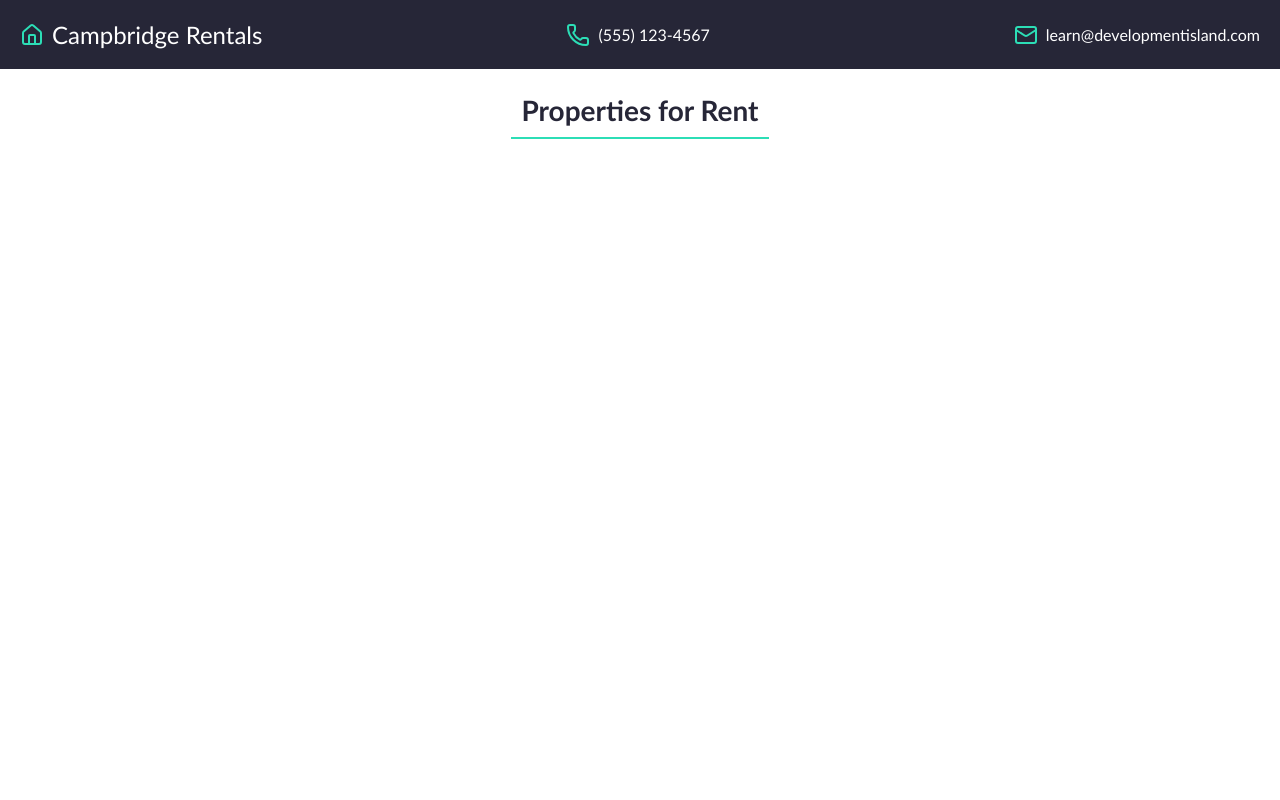
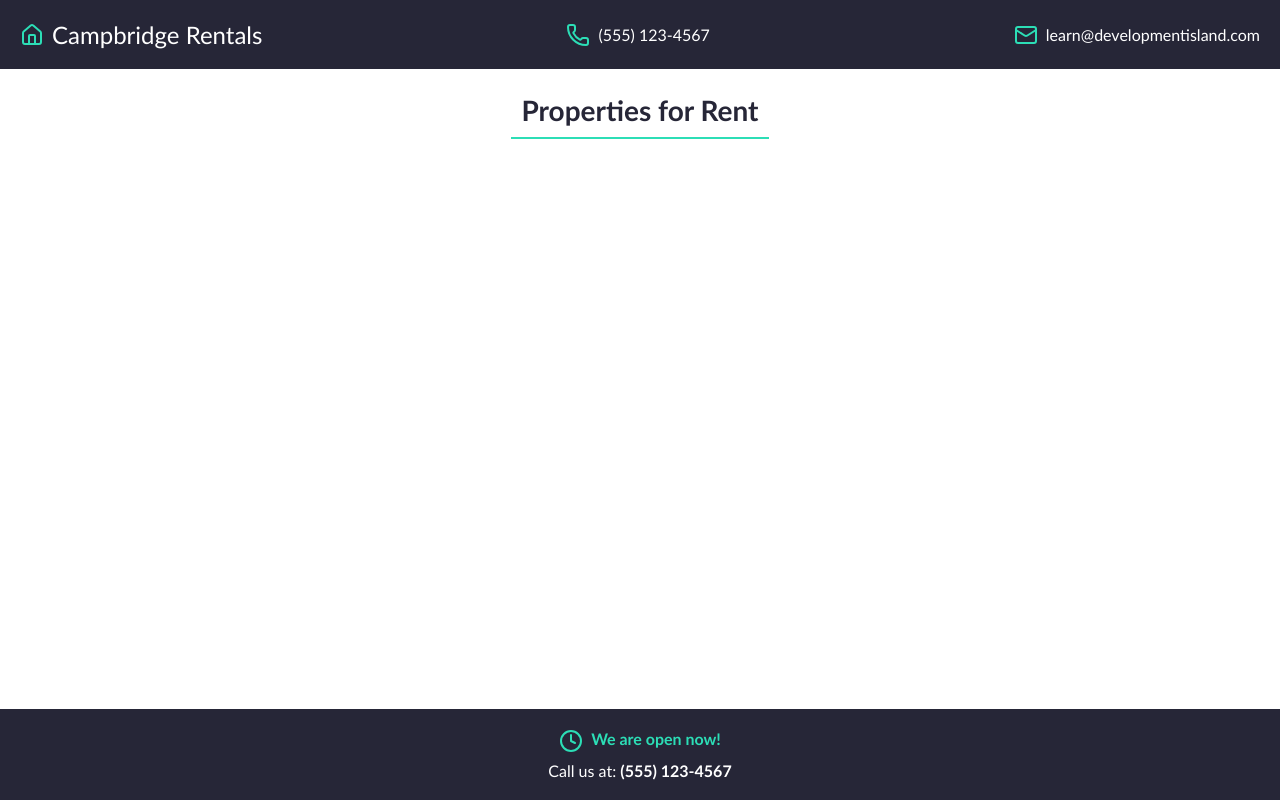
Before and after one commit to junsan24/react-rental-project, a React (Vite) app: page / in a window 1280 px wide. Built offline with nearby package versions, Linux system fonts and the light colour scheme.

Commit message:
Footer section

```diff
--- a/src/App.jsx
+++ b/src/App.jsx
@@ -1,5 +1,6 @@
 import Header from "./components/Header/Header"
 import Title from "./components/Title/Title"
+import Footer from "./components/Footer/Footer"
 import './App.css'
 
 const App = () => {
@@ -9,6 +10,7 @@ const App = () => {
       <main className="app">
         <Title />
       </main>
+      <Footer />
     </div>
   )
 }
--- a/src/components/Footer/Footer.css
+++ b/src/components/Footer/Footer.css
@@ -0,0 +1,34 @@
+.footer {
+    bottom: 0;
+    left: 0;
+    right: 0;
+    text-align: center;
+    background-color: #262637;
+    color: #FFF;
+    z-index: 10;
+    position: fixed;
+    padding: 1.25rem 1.25rem;
+}
+
+.message {
+    text-align: center;
+    justify-content: center;
+    display: flex;
+}
+
+.footer .icon {
+    margin-right: 0.5rem;
+    color: #2CDEB6;
+}
+
+.footer .status {
+    font-weight: bold;
+}
+
+.footer .status.open {
+    color: #2CDEB6;
+}
+
+.footer .status.closed {
+    color: #DC3545;
+}
--- a/src/components/Footer/Footer.jsx
+++ b/src/components/Footer/Footer.jsx
@@ -0,0 +1,45 @@
+import './Footer.css'
+import { Clock } from 'lucide-react'
+
+const startHour = 9
+const lastHour = 17
+const now = new Date()
+
+const currentHour = now.getHours()
+const currentDay = now.getDay()
+const openDay = currentDay >= 1 && currentDay <= 5
+const isOpen = openDay && (currentHour >= startHour && currentHour <= lastHour)
+
+const openHour = (
+    <>
+        <div className="message">
+            <Clock className="icon" />
+            <span className="status open">We are open now!</span>
+        </div>
+        <div style={{marginTop: '0.5rem'}}>
+            <span>Call us at: <strong>(555) 123-4567</strong></span>
+        </div>
+    </>
+)
+
+const closeHour = (
+    <>
+        <div className="message">
+            <Clock className="icon" />
+            <span className="status closed">We are closed now!</span>
+        </div>
+        <div style={{marginTop: '0.5rem'}}>
+            <span>Opening hours. Monday-Friday, {startHour}pm to {lastHour}pm</span>
+        </div>
+    </>
+)
+
+const Footer = () => {
+    return (
+        <footer className="footer">
+            {isOpen ? openHour : closeHour}
+        </footer>
+    )
+}
+
+export default Footer
```
